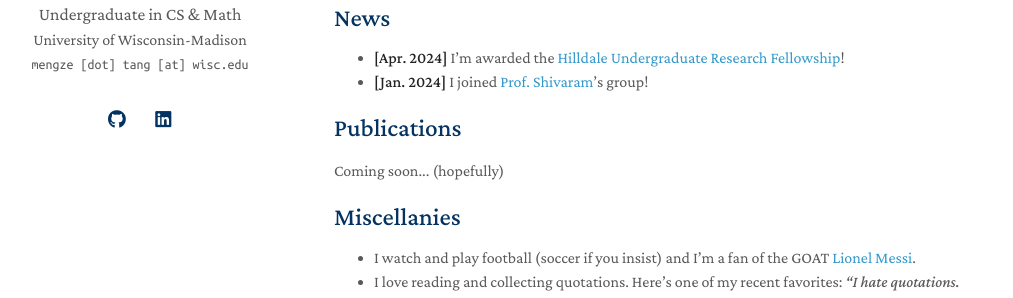
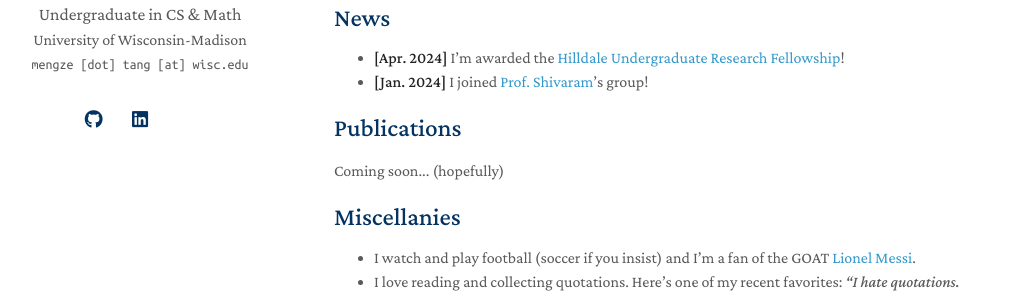
Before and after one commit to madmtang/madmtang.github.io, a Jekyll site: the page built from index.md, in a window 1280 px wide. Shown: the part 265-563 px from the top of the page, without its empty margins (136-1149 px from the left). Built offline with Jekyll 4.4.1, drawn with Linux system fonts in a browser that asks for light colours; a style sheet for code colours, icons or effects is not loaded; our own code applies the rules of GitHub Pages for plain Markdown files.

Commit message:
hide cv & gs for now

```diff
--- a/_config.yml
+++ b/_config.yml
@@ -12,7 +12,7 @@ canonical: https://mezet.github.io/
 
 # Links
 # If you don't need one of them, you may delete the corresponding line.
-google_scholar: https://scholar.google.com/
+# google_scholar: https://scholar.google.com/
 # cv_link: assets/files/curriculum_vitae.pdf
 github_link: https://github.com/mezet
 linkedin: https://www.linkedin.com/in/mengze-tang/
--- a/_layouts/homepage.html
+++ b/_layouts/homepage.html
@@ -65,7 +65,7 @@
         <div class="social-icons">
         {% if site.google_scholar %}
         <a style="margin: 0 5px 0 0" href="{{ site.google_scholar }}" target="_blank">
-          <i class="fab fa-google-scholar" style="font-size:1.2rem"></i>
+          <i class="ai ai-google-scholar" style="font-size:1.2rem"></i>
         </a>
         {% endif %}
 
```
